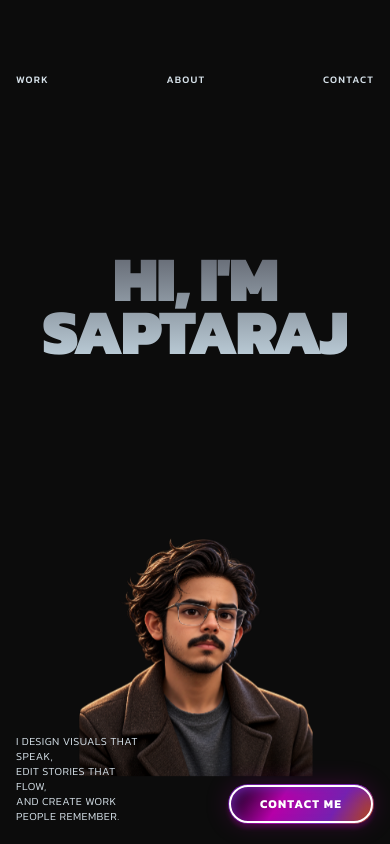
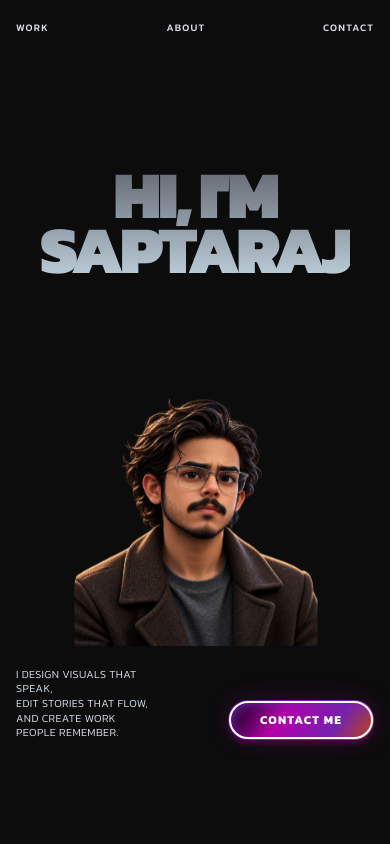
Before and after one commit to saptaraj19xx/saptarajportfolio, a React (Vite) app: page / in a window 390 px wide. Shown: the top 844 px of the page. Built offline with nearby package versions, Linux system fonts and the light colour scheme.

Commit message:
Fix mobile hero layout

```diff
--- a/src/sections/HeroSection.tsx
+++ b/src/sections/HeroSection.tsx
@@ -12,15 +12,40 @@ const NAV_LINKS = [
 export function HeroSection() {
   return (
     <section
-      className="relative flex min-h-[720px] h-[100svh] flex-col overflow-hidden"
+      className="
+        relative
+        h-[760px]
+        w-full
+        overflow-hidden
+        sm:h-[100svh]
+        sm:min-h-[720px]
+        md:min-h-[720px]
+      "
     >
       {/* =========================================================
           TOP NAVIGATION
-          KEEPING WORK / ABOUT / CONTACT
           ========================================================= */}
 
       <FadeIn delay={0} y={-20} as="nav">
-        <div className="relative z-40 flex items-center justify-between gap-4 px-4 pt-5 sm:px-6 sm:pt-6 md:px-10 md:pt-8">
+        <div
+          className="
+            absolute
+            left-0
+            right-0
+            top-0
+            z-40
+            flex
+            items-center
+            justify-between
+            gap-4
+            px-4
+            pt-5
+            sm:px-6
+            sm:pt-6
+            md:px-10
+            md:pt-8
+          "
+        >
           {NAV_LINKS.map((link) => (
             <a
               key={link.label}
@@ -55,19 +80,19 @@ export function HeroSection() {
           absolute
           left-0
           right-0
-          top-[30%]
+          top-[22%]
           z-10
           flex
           w-full
           justify-center
-          px-2
+          px-3
           sm:top-[31%]
           sm:px-4
           md:top-[35%]
           md:px-6
         "
       >
-        <FadeIn delay={0.15} y={40}>
+        <FadeIn delay={0.15} y={35}>
           <h1
             className="
               hero-heading
@@ -75,12 +100,12 @@ export function HeroSection() {
               font-black
               uppercase
               leading-[0.82]
-              tracking-[-0.035em]
+              tracking-[-0.055em]
               sm:whitespace-nowrap
               sm:tracking-[-0.045em]
             "
             style={{
-              fontSize: "clamp(4rem, 11.8vw, 13rem)",
+              fontSize: "clamp(4.2rem, 11.8vw, 13rem)",
             }}
           >
             {/* Mobile */}
@@ -109,10 +134,10 @@ export function HeroSection() {
         inactiveTransition="transform 0.6s ease-in-out"
         className="
           absolute
-          bottom-[8%]
+          bottom-[15%]
           left-1/2
           z-20
-          w-[235px]
+          w-[245px]
           -translate-x-1/2
           sm:bottom-0
           sm:w-[340px]
@@ -150,13 +175,14 @@ export function HeroSection() {
         <FadeIn delay={0.35} y={20}>
           <p
             className="
-              max-w-[125px]
+              max-w-[145px]
               font-light
               uppercase
-              leading-snug
-              tracking-[0.04em]
+              leading-[1.35]
+              tracking-[0.035em]
               text-[#D7E2EA]
               sm:max-w-[220px]
+              sm:leading-snug
               sm:tracking-wide
               md:max-w-[260px]
             "
```
